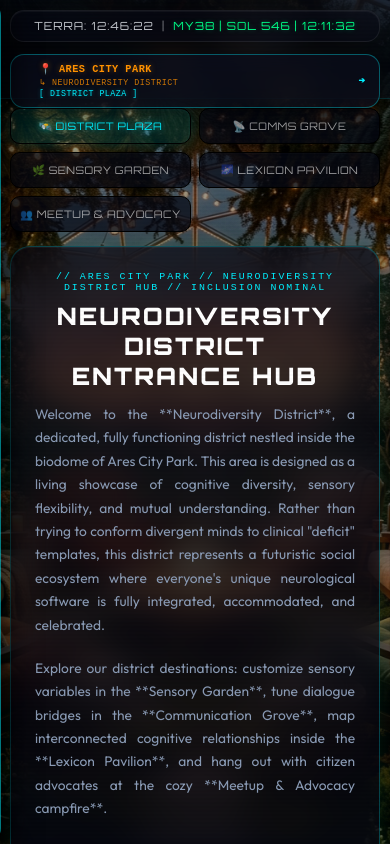
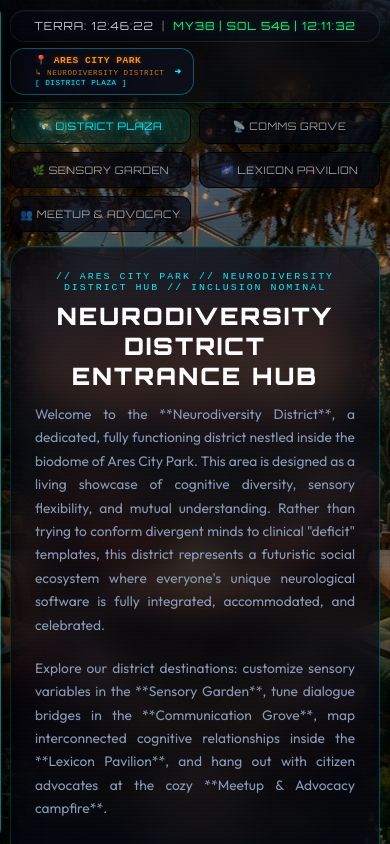
Before and after one commit to EphraimB/ephraim-becker-v3, a Next.js app: page /neurodiversity in a window 390 px wide. Shown: the top 844 px of the page. Built offline with nearby package versions, Linux system fonts and the light colour scheme.

Commit message:
Fixed layout issues

```diff
--- a/components/CityGridMap.js
+++ b/components/CityGridMap.js
@@ -251,6 +251,8 @@ export default function CityGridMap({ isDrawer = false }) {
         flexDirection: 'column',
         width: '100%',
         height: '100%',
+        flex: 1,
+        minHeight: 0,
         background: '#020306',
         color: '#ffffff',
         position: 'relative',
@@ -304,7 +306,7 @@ export default function CityGridMap({ isDrawer = false }) {
         style={{
           flex: 1,
           overflowY: 'auto',
-          padding: isDrawer ? '12px 16px 20px 16px' : '16px 20px 24px 20px',
+          padding: isDrawer ? '12px 16px 40px 16px' : '16px 20px 24px 20px',
           display: 'flex',
           flexDirection: 'column',
           gap: '12px',
--- a/components/ClientLayoutWrapper.js
+++ b/components/ClientLayoutWrapper.js
@@ -147,7 +147,9 @@ export default function ClientLayoutWrapper({ children }) {
         </div>
 
         {/* Modular Map Canvas */}
-        <CityGridMap isDrawer={true} />
+        <div style={{ flex: 1, minHeight: 0, display: 'flex', flexDirection: 'column' }}>
+          <CityGridMap isDrawer={true} />
+        </div>
 
       </div>
 
--- a/styles/global.css
+++ b/styles/global.css
@@ -486,7 +486,7 @@ body {
     top: 0 !important;
     left: 0 !important;
     width: 100% !important;
-    height: 98px !important;
+    height: 102px !important;
     background: rgba(6, 9, 20, 0.55) !important; /* premium translucent glassmorphism background */
     backdrop-filter: blur(16px) !important; /* heavy high-fidelity blur filter */
     -webkit-backdrop-filter: blur(16px) !important;
@@ -1353,40 +1353,65 @@ body {
     border-bottom: none !important;
     background: #020306 !important;
     box-shadow: 10px 10px 30px rgba(0, 0, 0, 0.8) !important;
+    overflow: hidden !important;
+    display: flex !important;
+    flex-direction: column !important;
+  }
+
+  /* Compact scrollable container with hardware accelerated momentum scrolling */
+  .custom-scroll {
+    overflow-y: auto !important;
+    -webkit-overflow-scrolling: touch !important;
+    flex: 1 !important;
+    min-height: 0 !important;
   }
 
   /* Keep closed locator button fixed exactly 10px below the HUD bar, staying stuck to the top while content scrolls under the header mask */
-  /* Keep closed locator button styled as a full-width translucent bar directly below the HUD bar */
+  /* Keep closed locator button styled as a compact translucent bar directly below the HUD bar that fits its content */
   .mobile-locator-btn {
     position: fixed !important;
-    top: 54px !important;
+    top: 48px !important;
     left: 10px !important;
-    right: 10px !important;
+    right: auto !important;
     width: auto !important;
+    max-width: 280px !important;
     z-index: 1100 !important;
     background: rgba(10, 14, 30, 0.6) !important; /* premium translucent background */
     border: 1px solid rgba(0, 240, 255, 0.35) !important;
     border-radius: var(--panel-radius) !important; /* fully rounded like HUD bar */
-    padding: 8px 14px !important;
+    padding: 6px 12px !important;
     display: flex !important;
     align-items: center !important;
-    justify-content: space-between !important;
-    max-width: none !important;
+    justify-content: flex-start !important;
+    gap: 6px !important;
     box-shadow: 0 4px 15px rgba(0, 0, 0, 0.4) !important;
     backdrop-filter: blur(12px) !important;
     -webkit-backdrop-filter: blur(12px) !important;
   }
 
   .mobile-locator-btn .locator-location-name {
-    font-size: 0.64rem !important;
+    font-size: 0.6rem !important;
     white-space: nowrap !important;
-    max-width: none !important;
+    max-width: 180px !important;
+    text-overflow: ellipsis !important;
+    overflow: hidden !important;
+  }
+
+  .mobile-locator-btn .locator-middle-name {
+    font-size: 0.48rem !important;
+    white-space: nowrap !important;
+    max-width: 180px !important;
+    text-overflow: ellipsis !important;
+    overflow: hidden !important;
+    display: block !important;
   }
 
   .mobile-locator-btn .locator-sub-name {
-    font-size: 0.52rem !important;
+    font-size: 0.48rem !important;
     white-space: nowrap !important;
-    max-width: none !important;
+    max-width: 180px !important;
+    text-overflow: ellipsis !important;
+    overflow: hidden !important;
   }
 
   .mobile-locator-btn .locator-pulse-light {
```
